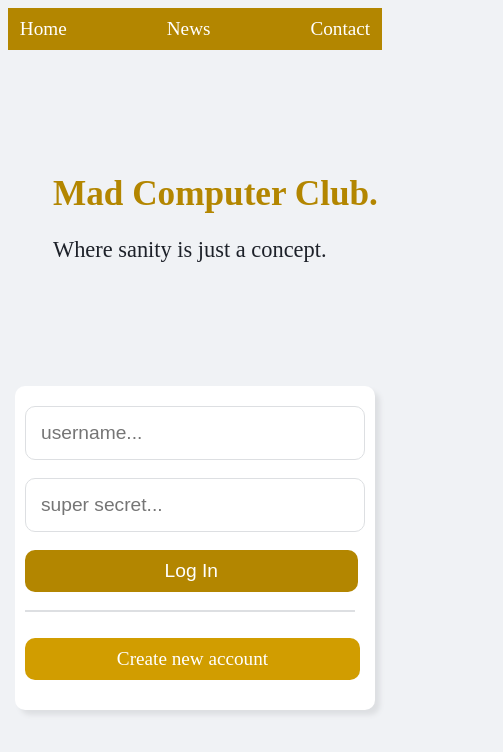
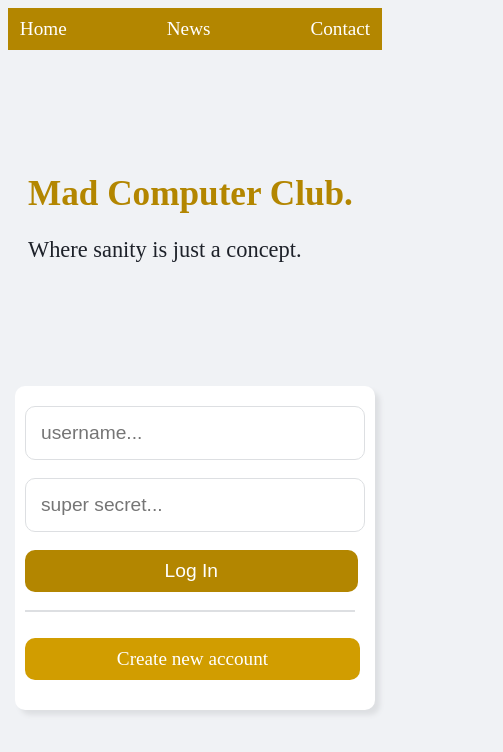
Before and after one commit to sweatshirt0/mad-comp-club, a React (Create React App) app: page / in a window 390 px wide. Shown: the top 752 px of the page, 503 px wide, since content can reach past the window. Built offline with nearby package versions, Linux system fonts and the light colour scheme.

Commit message:
mobile tes

```diff
--- a/src/index.css
+++ b/src/index.css
@@ -158,7 +158,7 @@ body {
 	.home-content-wrapper {
 		position: relative;
 		top: 100px;
-		left: 25px;
+		left: 0px;
 		margin-left: auto;
 		margin-right: auto;
 	}
```
